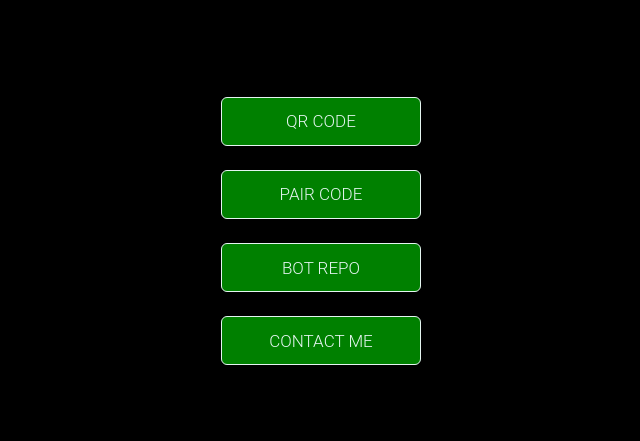
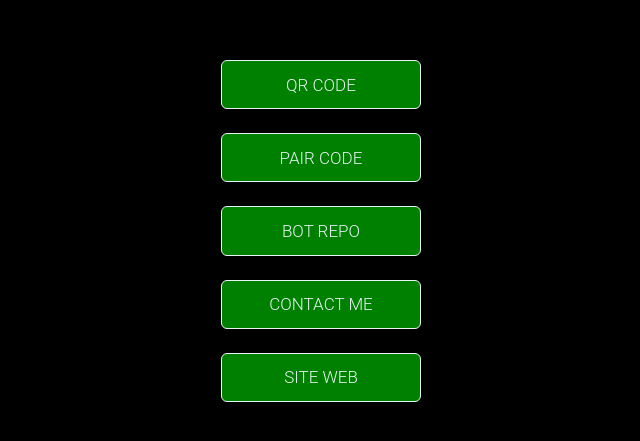
Before and after one commit to Inzaaa347/Session-id-, a website: page wasipage.html in a window 1280 px wide. Shown: the part 157-598 px from the top of the page, without its empty margins (319-959 px from the left). Drawn offline with Linux system fonts and the light colour scheme.

Commit message:
Update wasipage.html

```diff
--- a/wasipage.html
+++ b/wasipage.html
@@ -81,5 +81,6 @@
   <button onclick="window.open(`https://github.com/Inzaaa347/BX-V2`)" class="btn">Bot Repo</button>
   <button onclick="window.open(`https://t.me/Bolox1`)" class="btn">Contact Me</button>
 
+  <button onclick="window.open(`/index`)" class="btn">site web</button>
 </body>
 </html>
```
